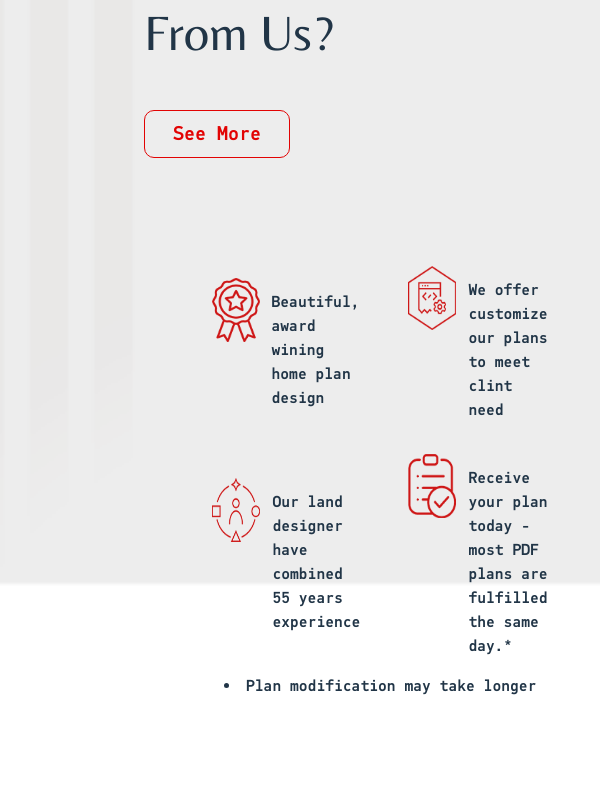
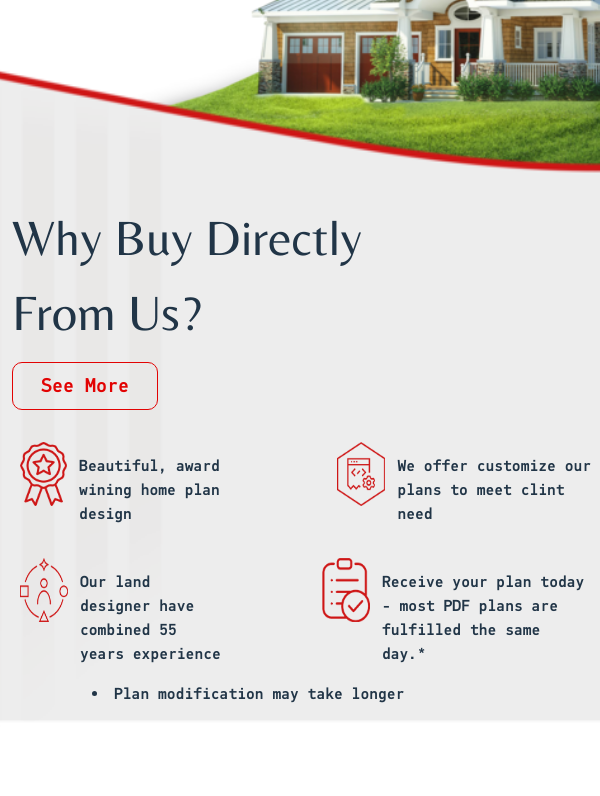
Before and after one commit to tareq621/The-red-cottage-client, a React (Vite) app: page / in a window 600 px wide. Shown: the part 455-1251 px from the top of the page. Built offline with nearby package versions, Linux system fonts and the light colour scheme.

Commit message:
fromUs mobile device responsive

```diff
--- a/src/Pages/CSS/FromUs.css
+++ b/src/Pages/CSS/FromUs.css
@@ -11,43 +11,16 @@
     height: min-content;
 }
 
-@media (max-width: 640px) {
+@media only screen and (min-width: 481px) and (max-width: 768px) {
     .background{
         position: relative;
-        bottom: 170px;
+        bottom: 175px;
     }
-
     .kuddus{
         background-image: url("../../assets/Website-20230527T011956Z-001//Website/HomePage/Assets/upper.png");
         background-size: cover;
-        height: 1000px;
+
 
     }
-      }
 
-@media (max-width: 768px) {
-.background{
-    position: relative;
-    bottom: 1170px;
-}
-
-.kuddus{
-    background-image: url("../../assets/Website-20230527T011956Z-001//Website/HomePage/Assets/upper.png");
-    background-size: cover;
-    background-position: center bottom;
-
-}
   }
-
-  @media (max-width: 1024px) {
-    .background{
-        position: relative;
-        bottom: 455px;
-    }
-
-    .kuddus{
-        background-image: url("../../assets/Website-20230527T011956Z-001//Website/HomePage/Assets/upper.png");
-        background-size: cover;
-    height: 870px;
-    }
-      }
--- a/src/Pages/Home/FromUs.jsx
+++ b/src/Pages/Home/FromUs.jsx
@@ -8,14 +8,14 @@ const FromUs = () => {
   return (
     <section className="background">
       <section className="kuddus">
-        <div className="flex-cols md:flex lg:flex  pl-36">
+        <div className="flex-cols md:flex lg:flex md:pl-36 lg:pl-36 pl-3">
           <div className="">
             <div className="md:text-[85px] lg:text-[85px] text-[50px] font-medium ">
               <p className="font-belleza pt-44">
                 Why Buy Directly<br></br> From Us?
               </p>
             </div>
-            <div className="py-10">
+            <div className="lg:py-10 md:py-10 pt-3">
               <a href="">
                 <button
                   style={{
@@ -39,9 +39,9 @@ const FromUs = () => {
           <div
             className="icon_section  flex-cols
            md:flex-col flex-row justify-center
-          md:mt-[380px] lg:mt-[350px] mt-[36px]"
+          md:mt-[380px] lg:mt-[350px] mt-0 pb-10"
           >
-            <div className="fromUsText ml-20 mr-28">
+            <div className="fromUsText md:ml-20 lg-ml-22 md:mr-28 lg-mr-32 ml-2 mr-2">
               <div className="flex justify-center items-center gap-x-24 pb-5">
                 <div className="icon1 flex">
                   <img className="w-12 h-16" src={badge} alt="" />
```
